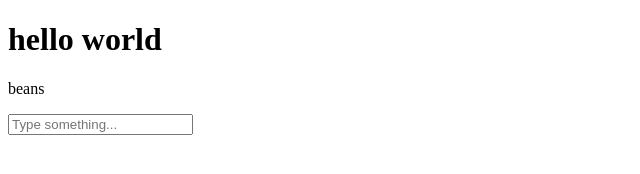
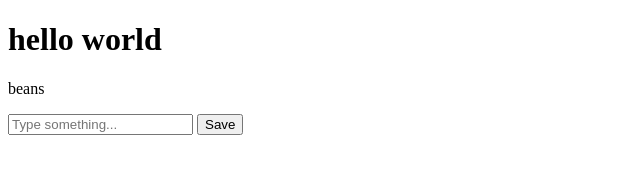
Before and after one commit to Beans4276/Beans4276.github.io, a plain HTML site: page index.html in a window 1280 px wide. Shown: the whole page, without its empty margins (0-640 px from the left). Drawn offline with Linux system fonts and the light colour scheme.

Commit message:
Implement text input and save functionality
Added input field and save button with functionality to send text to server.

```diff
--- a/index.html
+++ b/index.html
@@ -4,8 +4,24 @@
     <title>Beans</title>
 </head>
 <body>
+
     <h1>hello world</h1>
     <p>beans</p>
+
     <input type="text" placeholder="Type something...">
+    <button onclick="saveText()">Save</button>
+    <script>
+    async function saveText() {
+        const text = document.getElementById("textBox").value;
+
+        await fetch("/save", {
+            method: "POST",
+            headers: {
+                "Content-Type": "application/json"
+            },
+            body: JSON.stringify({ text: text })
+        });
+    }
+    </script>
 </body>
 </html>
```
